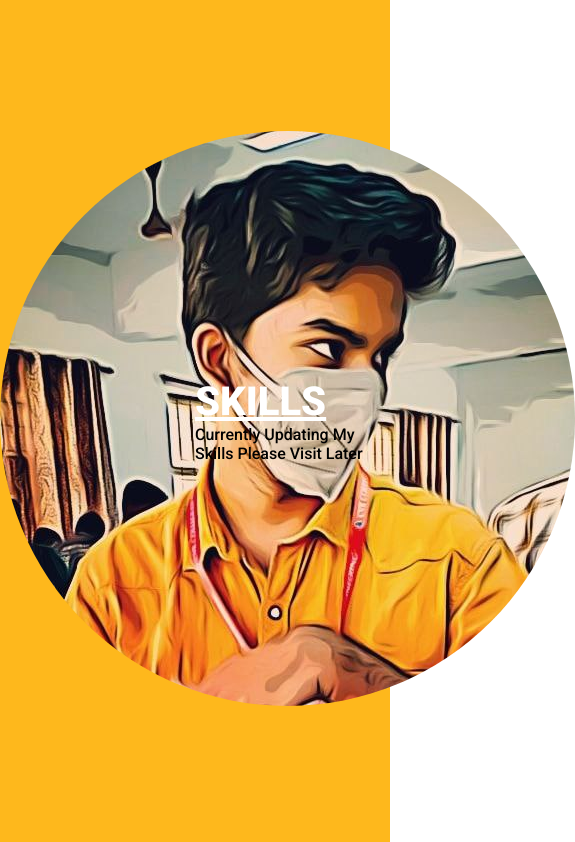
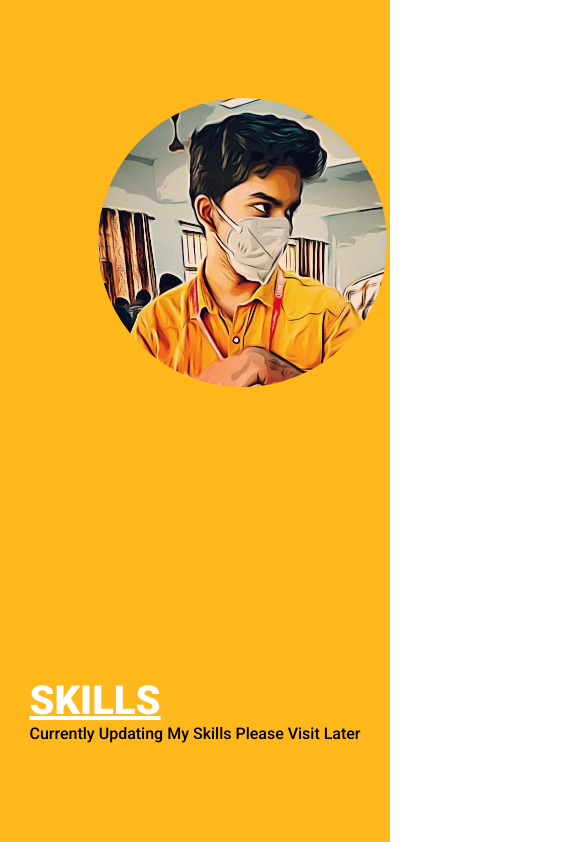
Before and after one commit to Supradeep-R/Portfolio, a plain HTML site: page index.html in a window 390 px wide. Shown: the part 846-1688 px from the top of the page, 575 px wide, since content can reach past the window. Drawn offline with Linux system fonts and the light colour scheme.

Commit message:
Update style.css

```diff
--- a/style.css
+++ b/style.css
@@ -47,3 +47,14 @@ p{
     font-weight: 400px;
     color: black;
 }
+@media only screen and (max-width: 768px) {
+    .second-page{
+        flex-direction: column;
+    }
+    img{
+        height: 50%;
+    }
+    .second-page div:second-child{
+        align-items: flex-start;
+    }
+}
```
